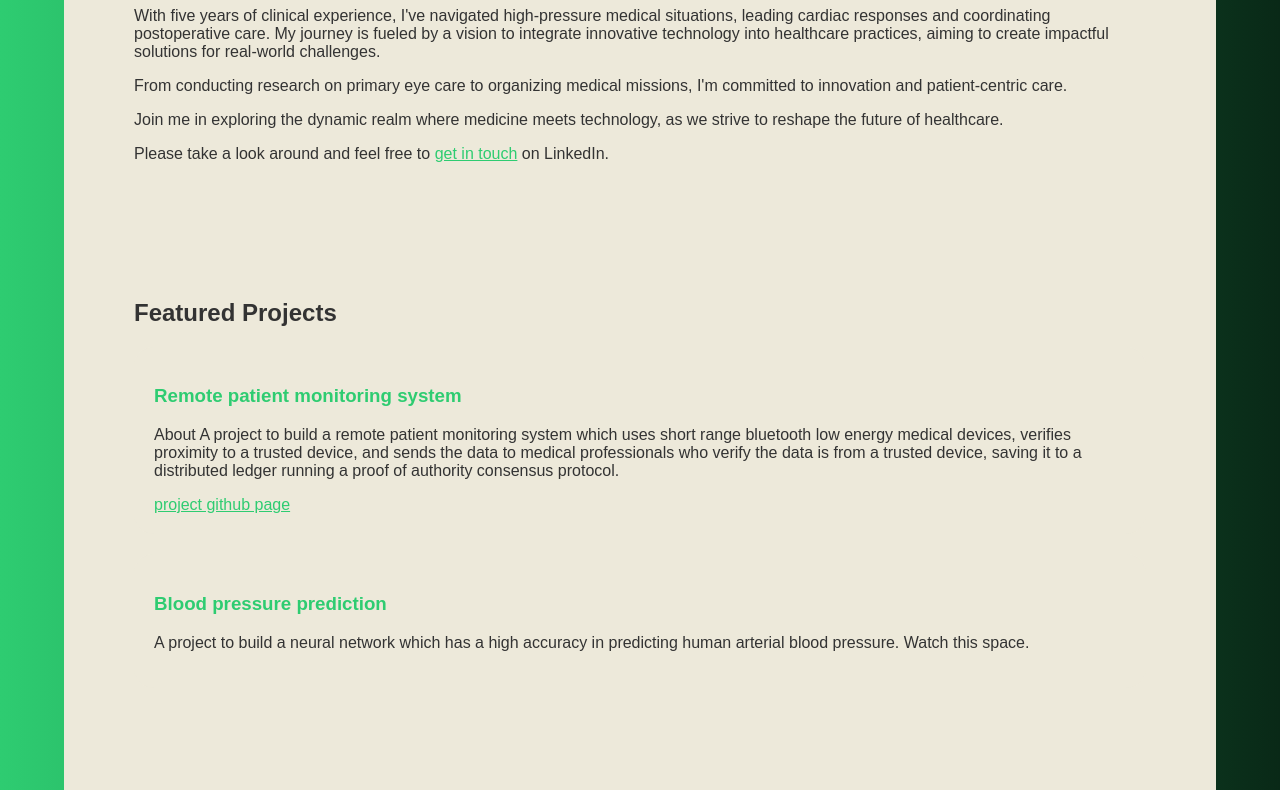
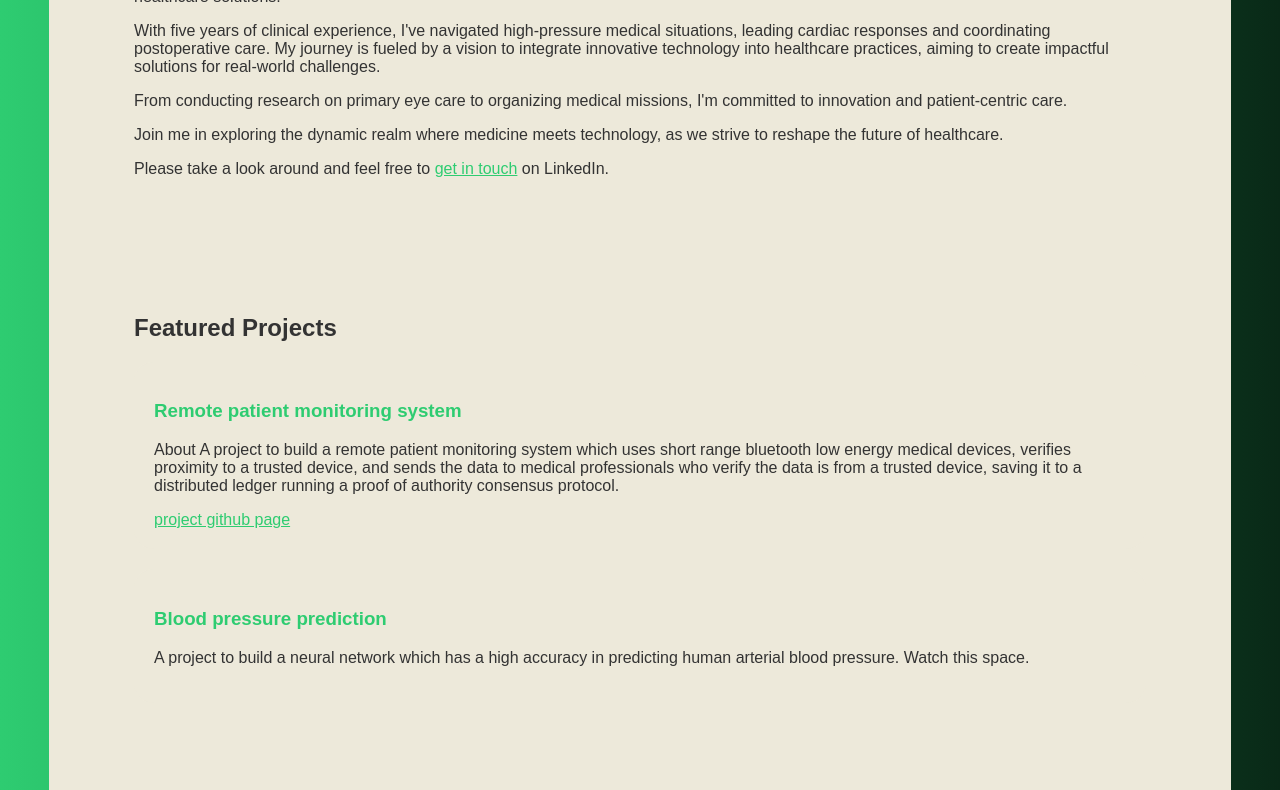
Before and after one commit to Naijaoracle/static_web_app, a website: page src/index.html in a window 1280 px wide. Shown: the part 275-1065 px from the top of the page. Drawn offline with Linux system fonts and the light colour scheme.

Commit message:
Update styles.css

```diff
--- a/src/styles.css
+++ b/src/styles.css
@@ -12,7 +12,7 @@ body {
   width: 90%;
   background-color:#ede9da;
   margin: 0 auto;
-  padding: 10ps;
+  padding: 15px;
 }
 
 /* Navigation Styles */
```
